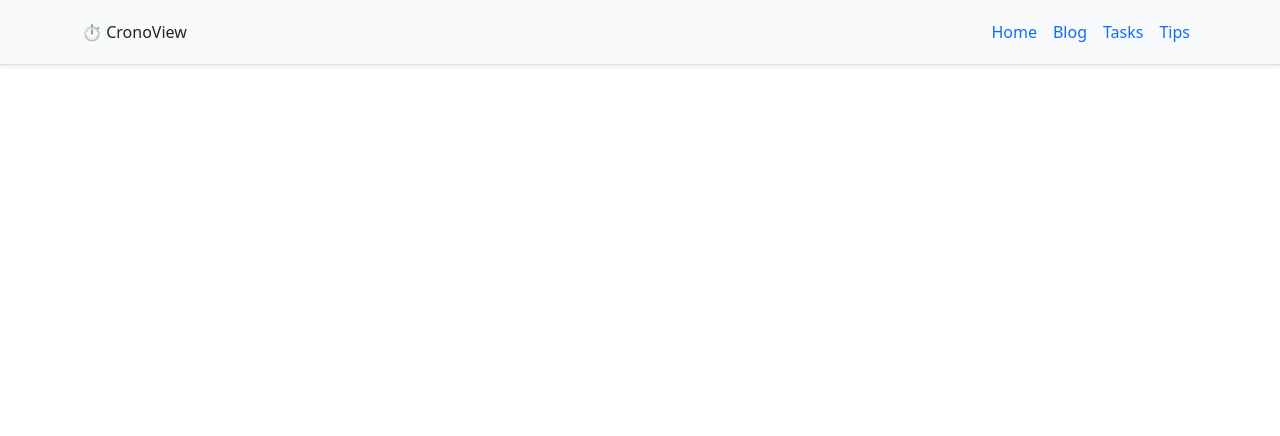
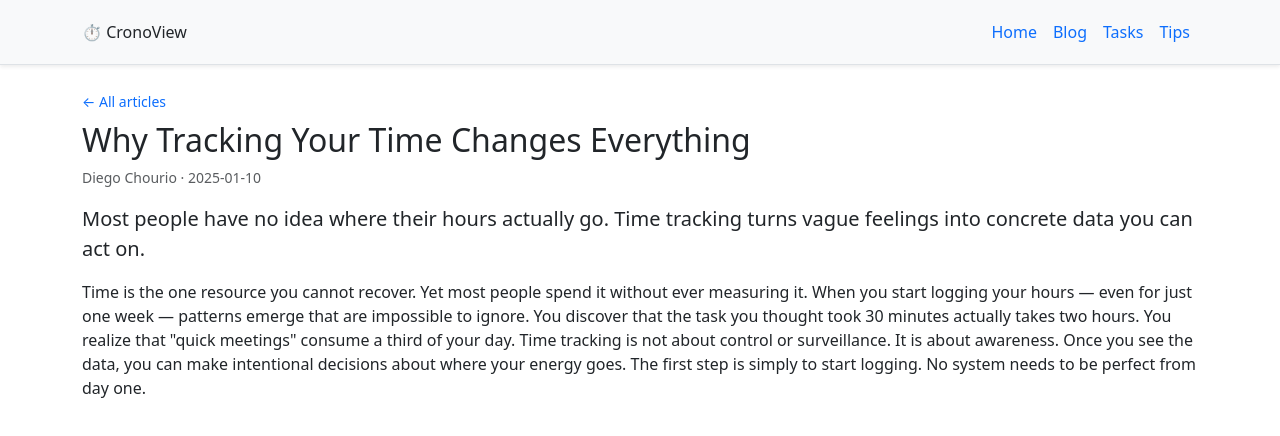
Before and after one commit to dechouriog/Chronoviews, a Nuxt app in the folder nuxt/: page /blog/1 in a window 1280 px wide. Shown: the top 436 px of the page. Built offline with nearby package versions, Linux system fonts and the light colour scheme.

Commit message:
Update: blog

```diff
--- /dev/null
+++ b/nuxt/app/pages/blog/[id].vue
@@ -0,0 +1,26 @@
+<script setup lang="ts">
+import { articles } from '~/data/articles'
+
+definePageMeta({
+  validate(route) {
+    const param = String(route.params.id)
+    return articles.some(a => a.id === param)
+  },
+})
+
+const route = useRoute()
+const id = computed(() => String(route.params.id))
+const article = computed(() => articles.find(a => a.id === id.value))
+</script>
+
+<template>
+  <article v-if="article">
+    <p class="mb-1">
+      <NuxtLink class="text-decoration-none small" to="/blog">← All articles</NuxtLink>
+    </p>
+    <h1 class="h2 mt-2">{{ article.title }}</h1>
+    <p class="text-body-secondary small mb-3">{{ article.author }} · {{ article.date }}</p>
+    <p class="lead mb-3">{{ article.summary }}</p>
+    <p>{{ article.content }}</p>
+  </article>
+</template>
--- a/nuxt/app/pages/blog/index.vue
+++ b/nuxt/app/pages/blog/index.vue
@@ -0,0 +1,28 @@
+<script setup lang="ts">
+import { articles } from '~/data/articles'
+</script>
+
+<template>
+  <div>
+    <h1 class="h2 mb-1">Blog</h1>
+    <p class="text-body-secondary mb-4">Articles about time tracking and productivity.</p>
+    <ul class="list-group">
+      <li
+        v-for="article in articles"
+        :key="article.id"
+        class="list-group-item position-relative"
+      >
+        <NuxtLink
+          class="stretched-link text-decoration-none fw-semibold"
+          :to="`/blog/${article.id}`"
+        >
+          {{ article.title }}
+        </NuxtLink>
+        <span class="text-body-secondary d-block small mt-1">
+          {{ article.author }} · {{ article.date }}
+        </span>
+        <span class="text-body-secondary d-block small">{{ article.summary }}</span>
+      </li>
+    </ul>
+  </div>
+</template>
```
